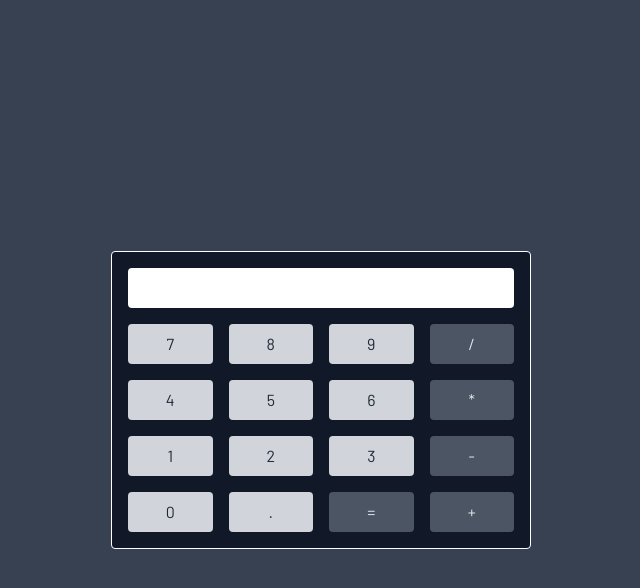
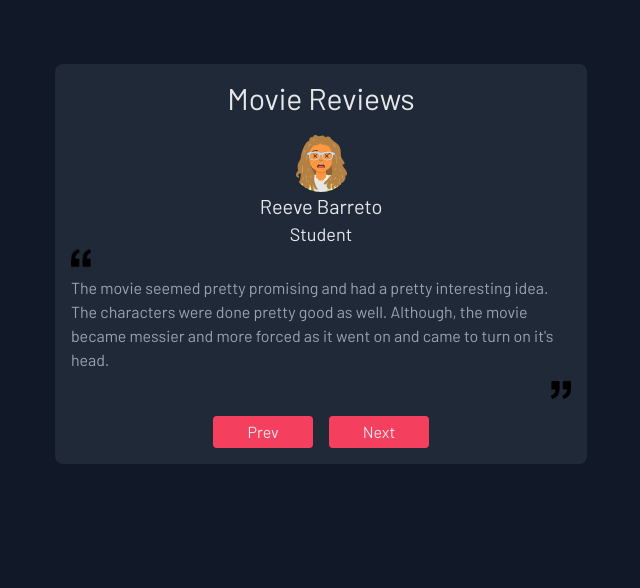
Before and after one commit to reeveboy/wdf-practical-repo, a React (Create React App) app: page / in a window 1280 px wide. Shown: the top 588 px of the page, without its empty margins (319-959 px from the left). Built offline with nearby package versions, Linux system fonts and the light colour scheme.

Commit message:
eval first 4 apps

```diff
--- a/src/Birthday/App.js
+++ b/src/Birthday/App.js
@@ -12,7 +12,9 @@ function App() {
         {people.map(person => (
           <List person={person} />
         ))}
-        <button className='w-full text-white bg-pink-400 hover:bg-rose-600 px-2 py-1 rounded' onClick={() => setPeople([])}>Clear All</button>
+        {people.length == 0 ? "" : (
+          <button className='w-full text-white bg-pink-400 hover:bg-rose-600 px-2 py-1 rounded' onClick={() => setPeople([])}>Clear All</button>
+        )}
       </div>
     </div>
   );
--- a/src/Review/Review.js
+++ b/src/Review/Review.js
@@ -5,7 +5,17 @@ export default function Review({person}) {
         <img src={person.image} height={60} width={60} alt="avatar" className="rounded-[999px]" />
         <div className="text-xl capitalize">{person.name}</div>
         <div className="text-lg text-gray-200 capitalize">{person.designation}</div>
-        <div className="text-md text-left text-gray-400">{person.review}</div>
+        <div>
+
+          <div className="text-md text-left text-gray-400 flex flex-col">
+            <img className="inline mr-auto" src="left-quote.png" height={20} width={20} alt="" />
+            <p className="p-1"></p>
+            {person.review}
+            <p className="p-1"></p>
+            <img className="inline ml-auto"  src="right-quote.png" height={20} width={20} alt="" />
+          </div>
+
+        </div>
     </div>
   )
 }
--- a/src/index.js
+++ b/src/index.js
@@ -11,9 +11,9 @@ const root = ReactDOM.createRoot(document.getElementById('root'));
 root.render(
   <React.StrictMode>
     {/* <App /> */}
-    {/* <ReviewPage /> */}
+    <ReviewPage />
     {/* <Employees /> */}
-    <Calculator />
+    {/* <Calculator /> */}
     {/* <Todo /> */}
   </React.StrictMode>
 );
```
Also changed, not shown: public/left-quote.png (added), public/right-quote.png (added).
